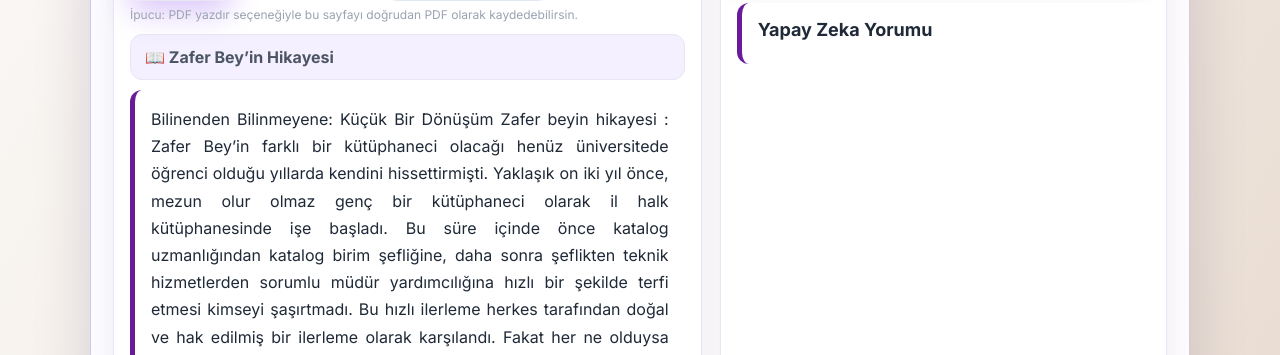
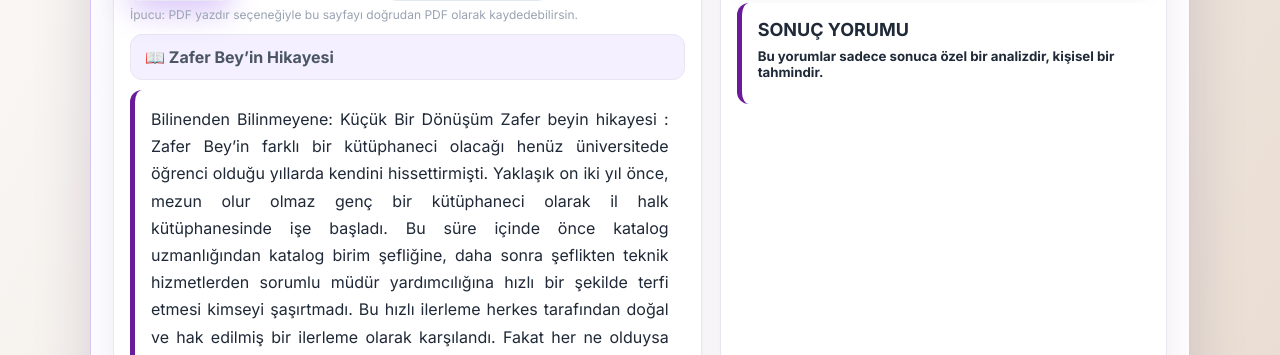
Before and after one commit to Yarenlasnu/JohariWindowApp, a Flask app: template templates/sonuc.html in a window 1280 px wide. Shown: the part 591-946 px from the top of the page. Run offline with Flask 3, Linux system fonts and the light colour scheme; the template is opened without the code that fills it, so the values that code supplies are empty.

Commit message:
Güncelleme

```diff
--- a/templates/sonuc.html
+++ b/templates/sonuc.html
@@ -518,7 +518,8 @@
                     </div>
 
                     <div class="ai" style="margin-top:14px">
-                        <h3 style="margin:0 0 8px">Yapay Zeka Yorumu</h3>
+                        <h3 style="margin:0 0 8px">SONUÇ YORUMU </h3>
+                        <h5 style="margin:0 0 8px">Bu yorumlar sadece sonuca özel bir analizdir, kişisel bir tahmindir. </h3>
                         <div style="white-space:pre-wrap; line-height:1.65">{{ yorum }}</div>
                     </div>
                 </div>
```
